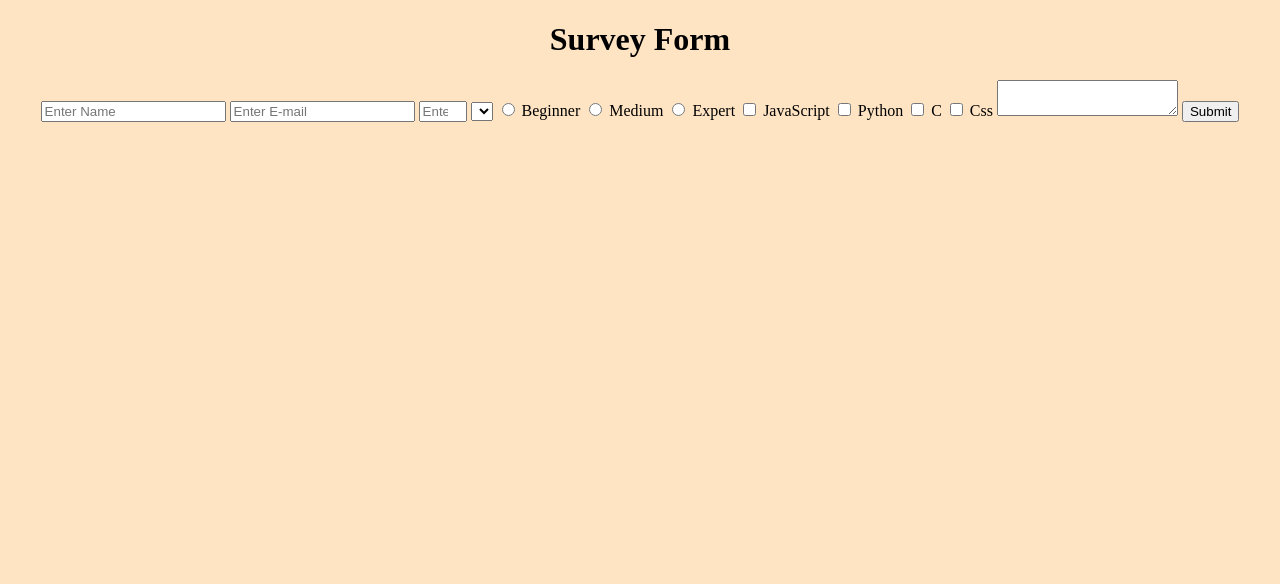
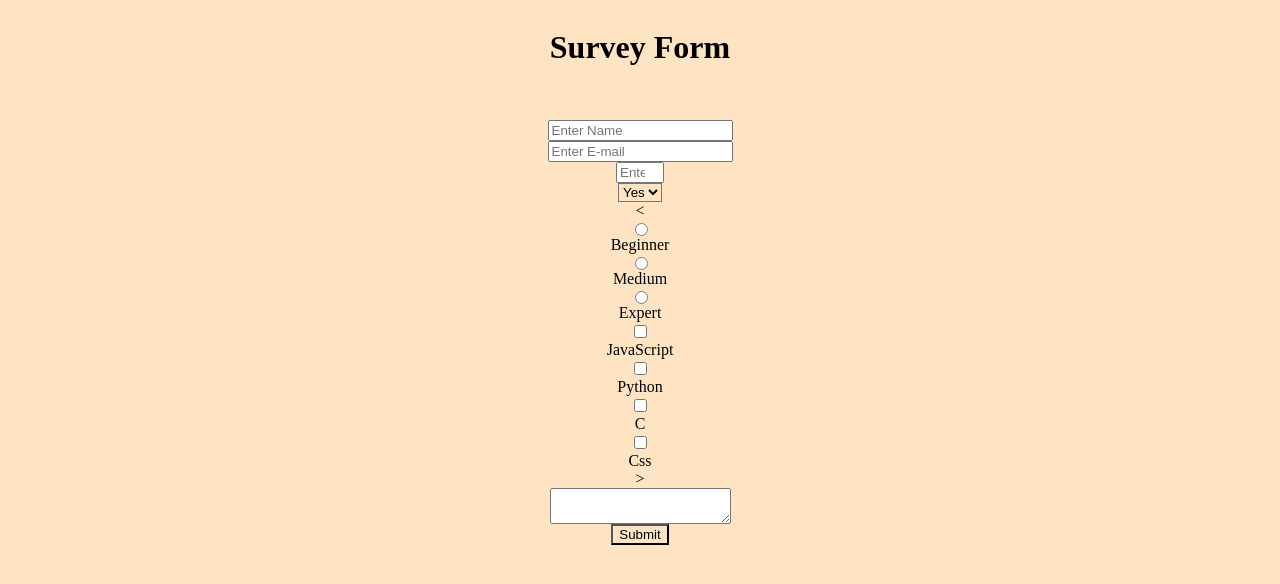
Before and after one commit to IvanSantoyo/basic-survey-form, a plain HTML site: page index.html in a window 1280 px wide. Drawn offline with Linux system fonts and the light colour scheme.

Commit message:
Improved Flexbox

```diff
--- a/index.html
+++ b/index.html
@@ -4,7 +4,7 @@
     <meta charset="UTF-8">
     <meta http-equiv="X-UA-Compatible" content="IE=edge">
     <meta name="viewport" content="width=device-width, initial-scale=1.0">
-    <title>Document</title>
+    <title>Survery-Form</title>
     <link rel="stylesheet" href="style.css">
     <script src="https://cdn.freecodecamp.org/testable-projects-fcc/v1/bundle.js"></script>
 </head>
@@ -13,12 +13,16 @@
     <p id="description"></p>
     <form id="survey-form">
         <input id="name" placeholder="Enter Name" type="text">
+        <label id="name-label"></label>
         <input id="email" placeholder="Enter E-mail" type="email">
+        <label id="email-label"></label>
         <input id="number" placeholder="Enter Number" type="number" min="1" max="9">
+        <label id="number-label"></label>
         <select id="dropdown">
-
+            <option>Yes</option>
+            <option>No</option>
         </select>
-        <input type="radio" id="Beginner" name="level" value="Beginner">
+<        <input type="radio" id="Beginner" name="level" value="Beginner">
         <label for="Beginner">Beginner</label>
         <input type="radio" id="Medium" name="level" value="Medium">
         <label for="Medium">Medium</label>
@@ -31,7 +35,7 @@
         <input type="checkbox" name="language" value="C">
         <label for="C">C</label>
         <input type="checkbox" name="language" value="Css">
-        <label for="Css">Css</label>
+        <label for="Css">Css</label>>
         <Textarea></Textarea>
         <button type="submit" id="submit">Submit</button>
     </form>
--- a/style.css
+++ b/style.css
@@ -1,6 +1,37 @@
 #main{
+    display: flex;
     background-color: bisque;
-    text-align: center;
-    display: block;
-    margin: auto;
+    flex-direction: column;
+    align-items:center;
+
 }
+#title{
+    display: flex;
+    background-color: bisque;
+    flex-direction: column;
+    align-items:center;
+}
+#description{
+    display: flex;
+    background-color: bisque;
+    flex-direction: column;
+    align-items:center;
+}
+#survey-form{
+    display: flex;
+    background-color: bisque;
+    flex-direction: column;
+    align-items:center;
+}
+#dropdown{
+    display: flex;
+    background-color: bisque;
+    flex-direction: column;
+    align-items:center;
+}
+#submit{
+    display: flex;
+    background-color: bisque;
+    flex-direction: column;
+    align-items:center;
+}
```
